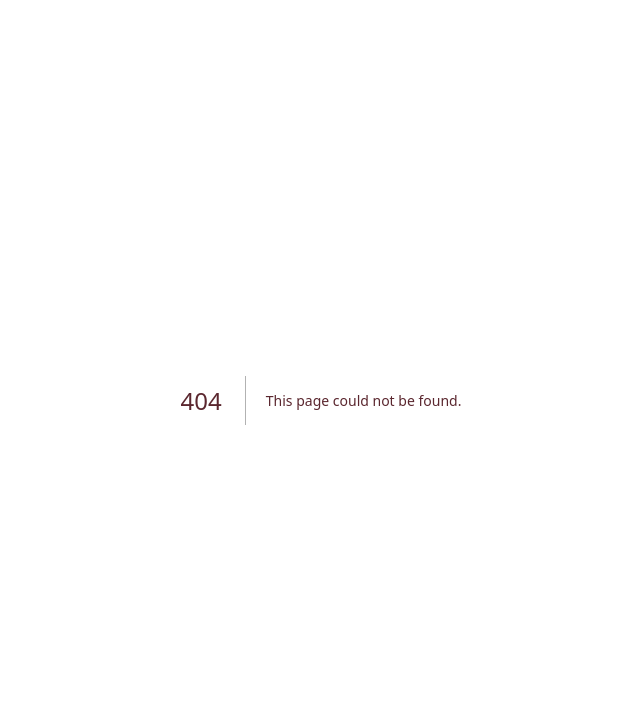
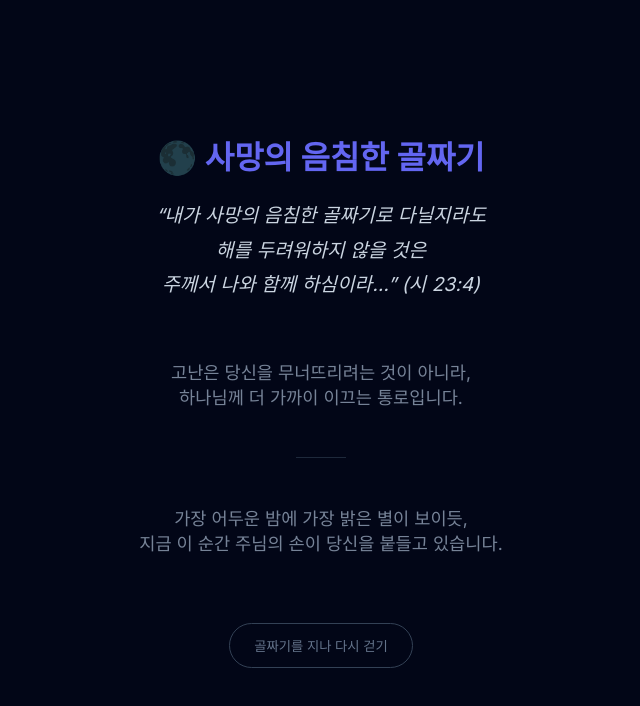
Before and after one commit to godlion10-cell/banseok-church, a Next.js app: page /valley in a window 1280 px wide. Before the commit this address had no page. Shown: the top 706 px of the page, without its empty margins (319-959 px from the left). Built offline with nearby package versions, Linux system fonts and the light colour scheme.

Commit message:
사망의 골짜기 추가: /valley 시편23편 묵상 + 찬양BGM + 순례길 연결

```diff
--- a/app/pilgrim/page.tsx
+++ b/app/pilgrim/page.tsx
@@ -6,7 +6,8 @@ export default function PilgrimMapPage() {
   const routes = [
     { path: '/narrow-gate', icon: '🚪', name: '좁은 문', desc: '생명의 길로 들어서는 첫걸음', color: '#D97706' },
     { path: '/cross-hill', icon: '✝️', name: '십자가 언덕', desc: '죄의 짐을 내려놓는 곳', color: '#B91C1C' },
-    { path: '/armory', icon: '🛡️', name: '무기고', desc: '영적 전쟁을 위한 전신갑주 무장', color: '#1E3A8A' }
+    { path: '/armory', icon: '🛡️', name: '무기고', desc: '영적 전쟁을 위한 전신갑주 무장', color: '#1E3A8A' },
+    { path: '/valley', icon: '🌑', name: '사망의 골짜기', desc: '어둠 속에서 주님의 동행을 경험하는 곳', color: '#6366F1' }
   ];
 
   return (
--- /dev/null
+++ b/app/valley/page.tsx
@@ -0,0 +1,40 @@
+"use client";
+import React from 'react';
+
+export default function ValleyPage() {
+  return (
+    <div style={{ minHeight: '100vh', background: '#020617', color: '#94A3B8', display: 'flex', flexDirection: 'column', alignItems: 'center', justifyContent: 'center', padding: '20px', textAlign: 'center' }}>
+
+      {/* 🎵 저작권 안전! 유튜브 찬양 연주곡 임베딩 */}
+      <div style={{ position: 'absolute', opacity: 0, pointerEvents: 'none' }}>
+        <iframe width="1" height="1" src="https://www.youtube.com/embed/videoseries?list=PL4fGSI1pDJn6jU1pWpXWn-k5s9P1_P-vA&autoplay=1&mute=0" allow="autoplay"></iframe>
+      </div>
+
+      <div style={{ maxWidth: '600px', zIndex: 1 }}>
+        <h2 style={{ color: '#6366F1', fontSize: '2rem', marginBottom: '20px', fontWeight: 'bold' }}>🌑 사망의 음침한 골짜기</h2>
+        <div style={{ fontSize: '1.2rem', lineHeight: '1.8', fontStyle: 'italic', color: '#CBD5E1', marginBottom: '40px' }}>
+          &ldquo;내가 사망의 음침한 골짜기로 다닐지라도<br/>
+          해를 두려워하지 않을 것은<br/>
+          주께서 나와 함께 하심이라...&rdquo; (시 23:4)
+        </div>
+
+        <div className="scroll-verses" style={{ display: 'flex', flexDirection: 'column', gap: '30px' }}>
+          <p style={{ fontSize: '1.1rem', opacity: 0.8 }}>고난은 당신을 무너뜨리려는 것이 아니라,<br/>하나님께 더 가까이 이끄는 통로입니다.</p>
+          <hr style={{ border: '0', borderTop: '1px solid #1E293B', width: '50px', margin: '0 auto' }} />
+          <p style={{ fontSize: '1.1rem', opacity: 0.8 }}>가장 어두운 밤에 가장 밝은 별이 보이듯,<br/>지금 이 순간 주님의 손이 당신을 붙들고 있습니다.</p>
+        </div>
+
+        <button
+          onClick={() => window.history.back()}
+          style={{ marginTop: '50px', padding: '12px 24px', background: 'transparent', border: '1px solid #334155', color: '#64748B', borderRadius: '30px', cursor: 'pointer' }}>
+          골짜기를 지나 다시 걷기
+        </button>
+      </div>
+
+      <style jsx>{`
+        .scroll-verses { animation: fadeIn 3s ease-in-out; }
+        @keyframes fadeIn { from { opacity: 0; transform: translateY(10px); } to { opacity: 1; transform: translateY(0); } }
+      `}</style>
+    </div>
+  );
+}
```
